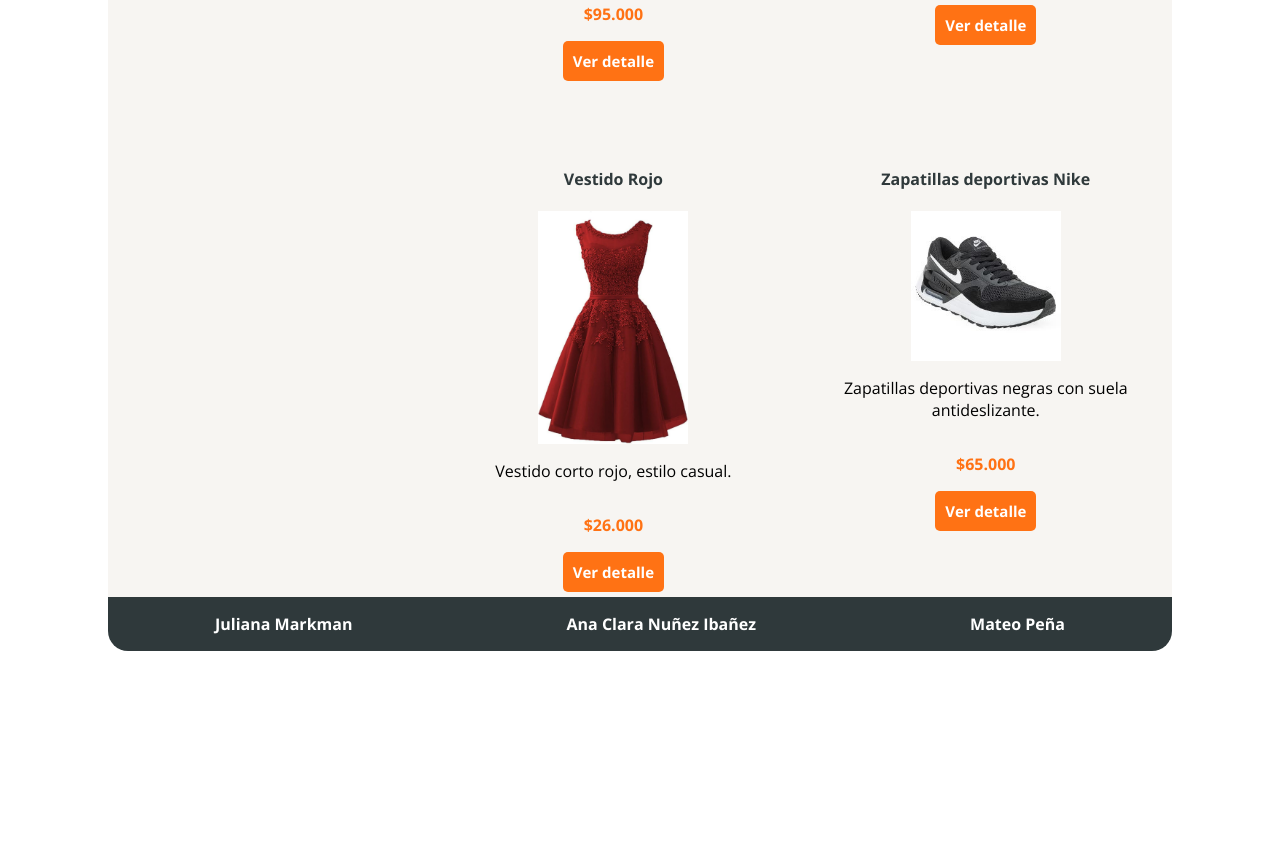
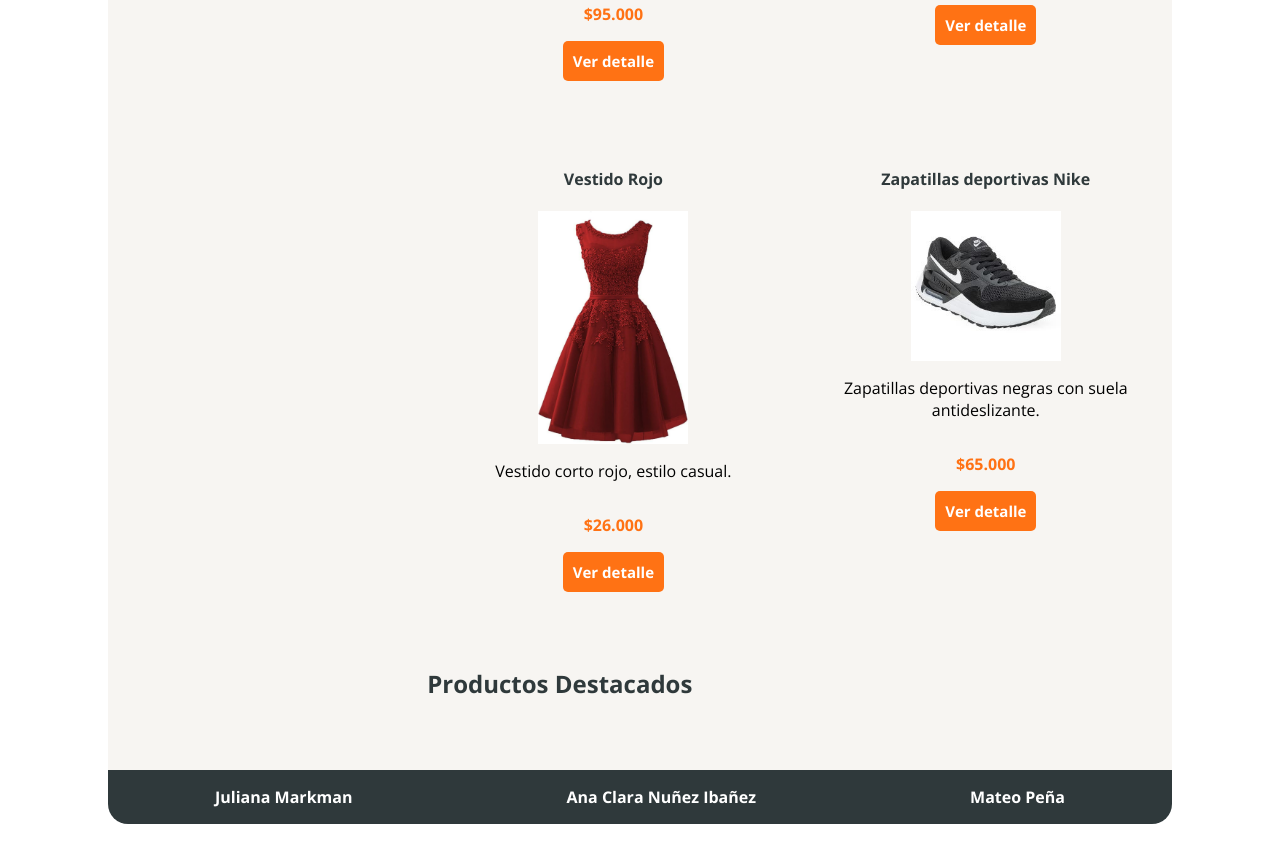
Before and after one commit to JuuMarkman28/-pi-grupo-4, a plain HTML site: page index.html in a window 1280 px wide. Shown: the part 1901-2743 px from the top of the page. Before the commit the page ends 2570 px from the top, so only its background shows below. Drawn offline with nearby package versions, Linux system fonts and the light colour scheme.

Commit message:
Hice cambios en css y html

```diff
--- a/css/styles.css
+++ b/css/styles.css
@@ -80,8 +80,14 @@ main{
 
 .seccion_cuerpo{
     width: 70%;
+
+}
+
+.seccion_gral_productos{
+    width: 100%;
     display: flex;
     flex-wrap: wrap;
+    margin-bottom: 50px;
 }
 
 img{
--- a/index.html
+++ b/index.html
@@ -78,6 +78,7 @@
 
         <section class="seccion_cuerpo">
 
+            <section class="seccion_gral_productos">
                 <article class="titulo">
                     <h2>Productos</h2>
                 </article>
@@ -161,6 +162,17 @@
                     <p class="precio">$65.000</p>
                     <a class="verDetalle" href="./product.html">Ver detalle</a>
                 </article>
+            </section>
+
+            <section class="seccion_gral_productos">
+
+                <article class="titulo">
+                    <h2>Productos Destacados</h2>
+                </article>
+
+            </section>
+
+
 
         </section>
 
```
Lines whose indentation alone changed are shown as unchanged.
